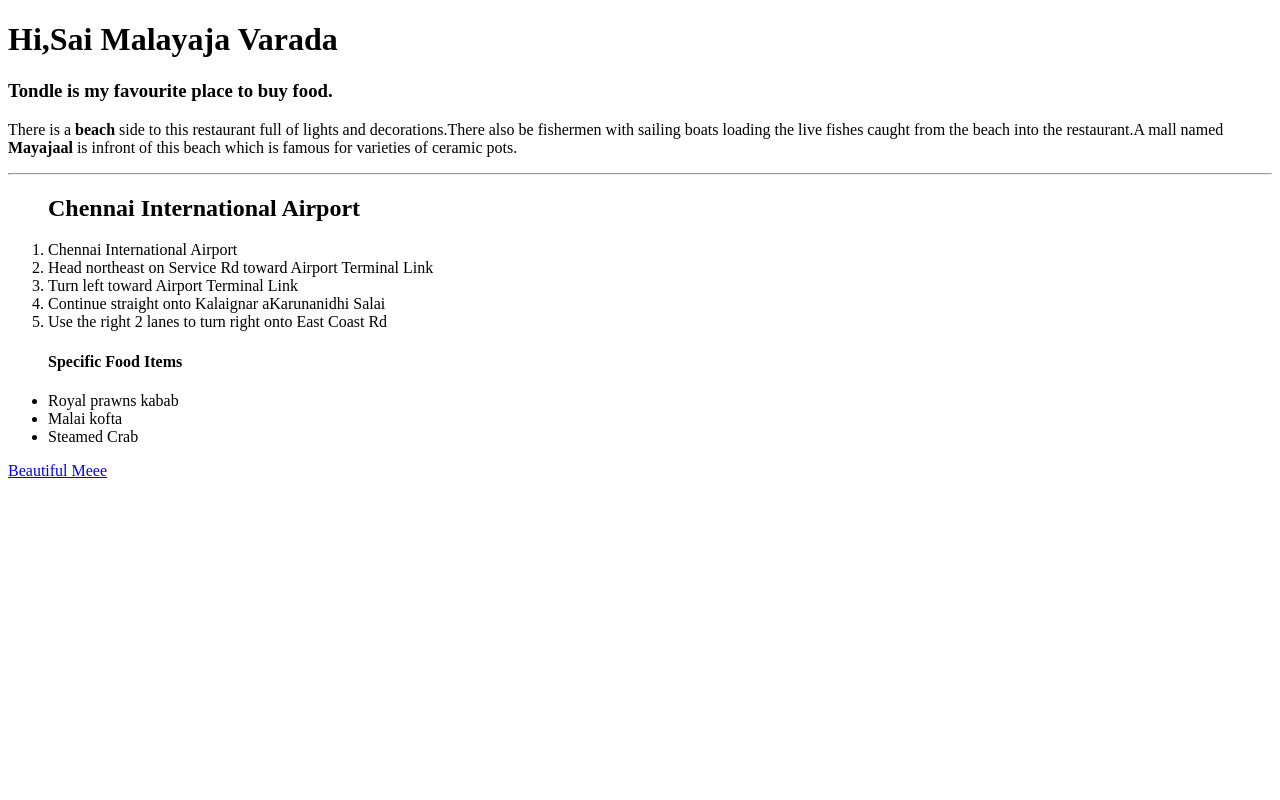
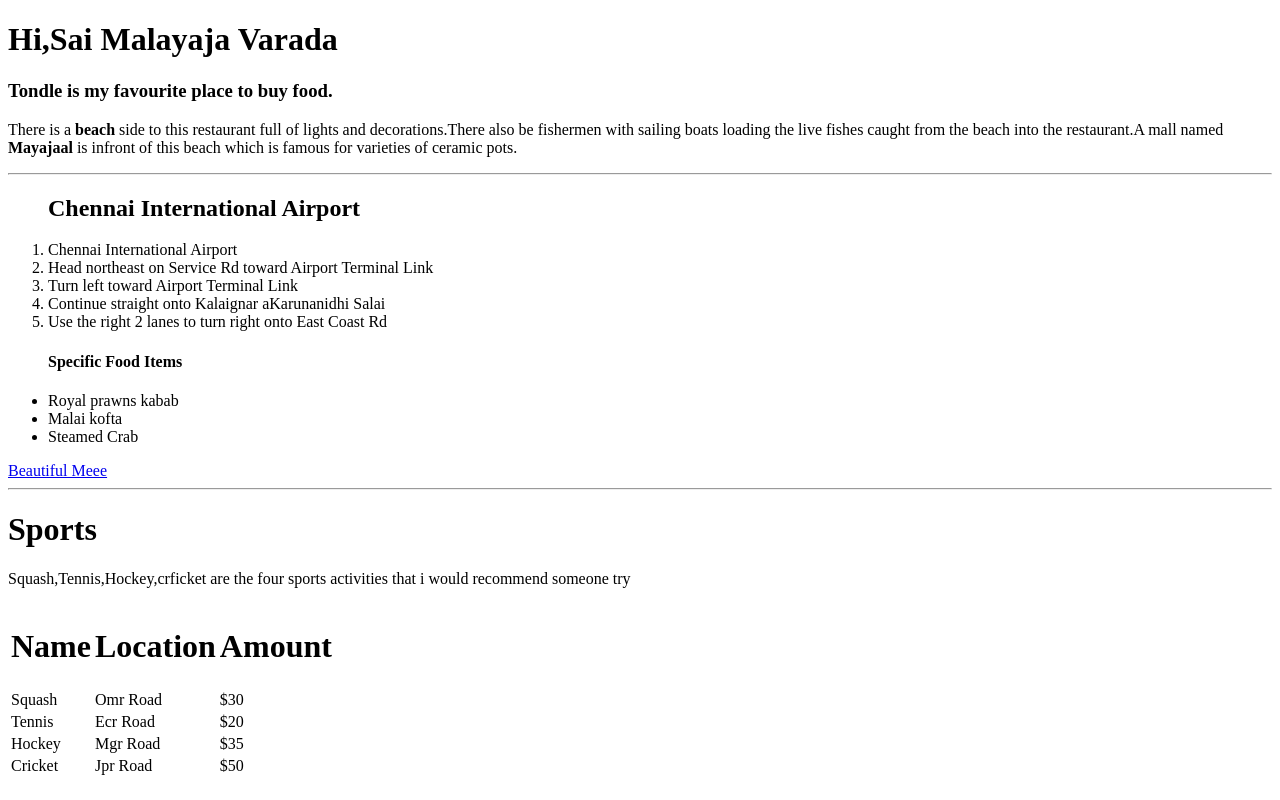
Before and after one commit to 44-563-Web-Apps-S22/webapps-s22-assignment-3-S546830, a plain HTML site: page index.html in a window 1280 px wide. Drawn offline with Linux system fonts and the light colour scheme.

Commit message:
modifications

```diff
--- a/index.html
+++ b/index.html
@@ -28,3 +28,33 @@
     <li>Steamed Crab</li>
  </ul>
  <a href="aboutme.html">Beautiful Meee</a>
+<hr>
+<h1>Sports</h1>
+<p>Squash,Tennis,Hockey,crficket are the four sports activities that i would recommend someone try</p>
+<table>
+    <tr>
+        <th><h1>Name</h1></th>
+        <th><h1>Location</h1></th>
+        <th><h1>Amount</h1></th>
+    </tr>
+    <tr>
+        <td>Squash</td>
+        <td>Omr Road</td>
+        <td>$30</td>
+    </tr>
+    <tr>
+        <td>Tennis</td>
+        <td>Ecr Road</td>
+        <td>$20</td>
+    </tr>
+    <tr>
+        <td>Hockey</td>
+        <td>Mgr Road</td>
+        <td>$35</td>
+    </tr>
+    <tr>
+        <td>Cricket</td>
+        <td>Jpr Road</td>
+        <td>$50</td>
+    </tr>
+</table>
```
